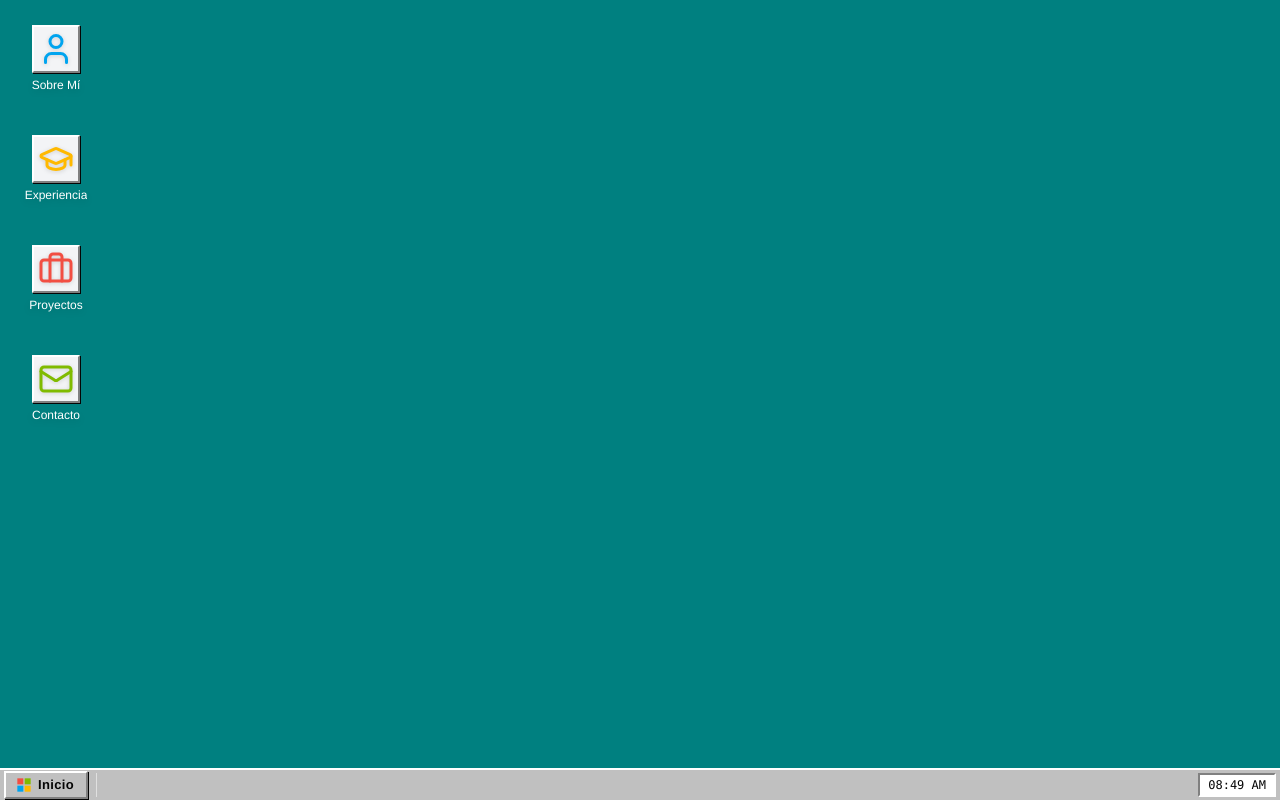
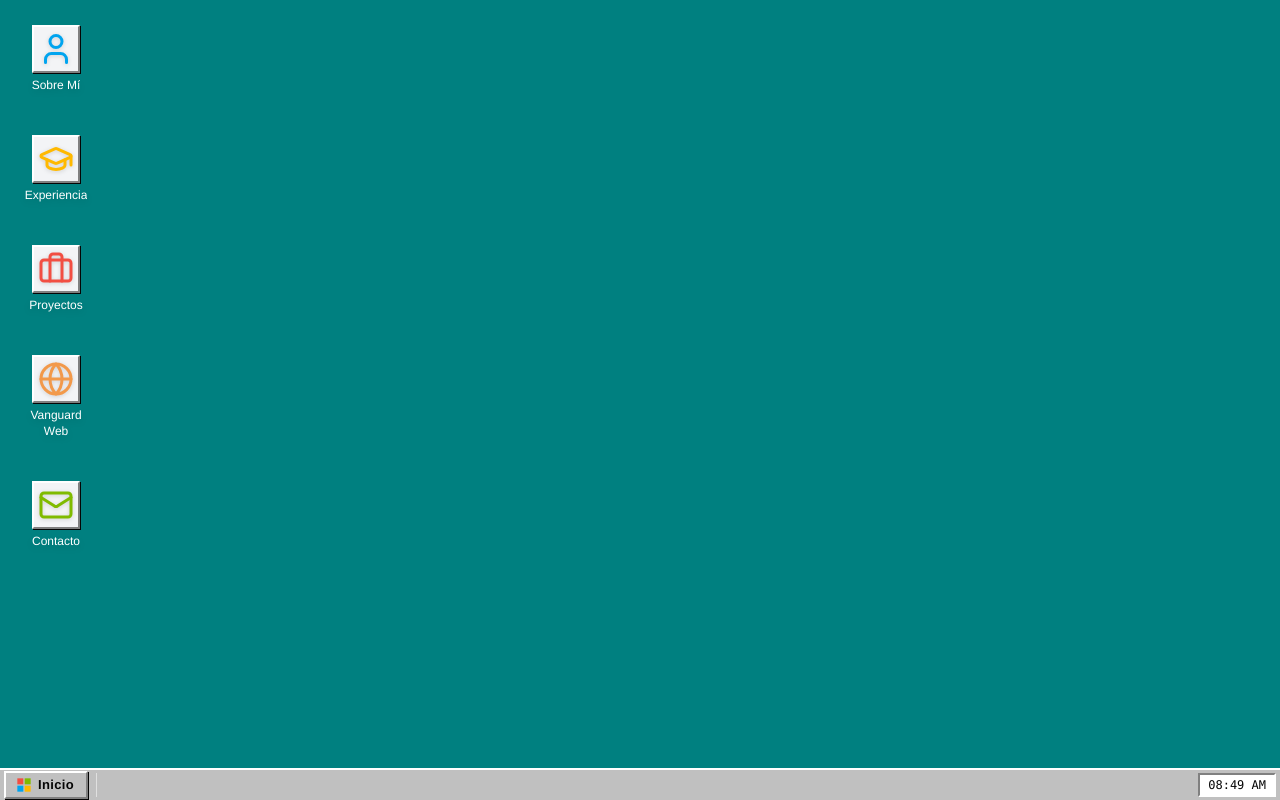
Before and after one commit to ivanmunozmoreno46/PortfolioOS, a React (Vite) app: page / in a window 1280 px wide. Built offline with nearby package versions, Linux system fonts and the light colour scheme.

Commit message:
feat: Add Vanguard Web shortcut
Adds a new desktop shortcut for the Vanguard Web application, allowing users to easily access it within IvánOS.

```diff
--- a/src/App.tsx
+++ b/src/App.tsx
@@ -29,6 +29,7 @@ export const DesktopShortcuts: ShortcutDef[] = [
   { id: 'about', title: 'Sobre Mí', icon: <User size={36} color="#00A4EF" className="drop-shadow-sm" />, content: <AboutContent /> },
   { id: 'experience', title: 'Experiencia', icon: <GraduationCap size={36} color="#FFB900" className="drop-shadow-sm" />, content: <ExperienceContent /> },
   { id: 'projects', title: 'Proyectos', icon: <Briefcase size={36} color="#F24E42" className="drop-shadow-sm" />, content: <ProjectsContent /> },
+  { id: 'vanguard', title: 'Vanguard Web', icon: <Globe size={36} color="#F2994A" className="drop-shadow-sm" />, content: <iframe src="https://vanguardweb-beta.vercel.app/" className="w-full h-full border-none" title="Vanguard Web" />, noPadding: true },
   { id: 'contact', title: 'Contacto', icon: <Mail size={36} color="#80BB00" className="drop-shadow-sm" />, content: <ContactContent /> }
 ];
 
```
